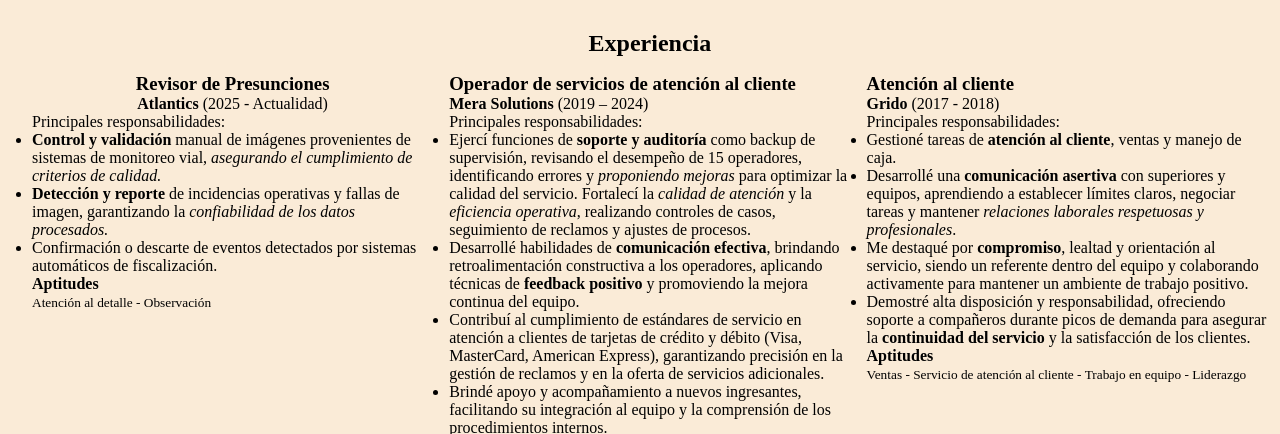
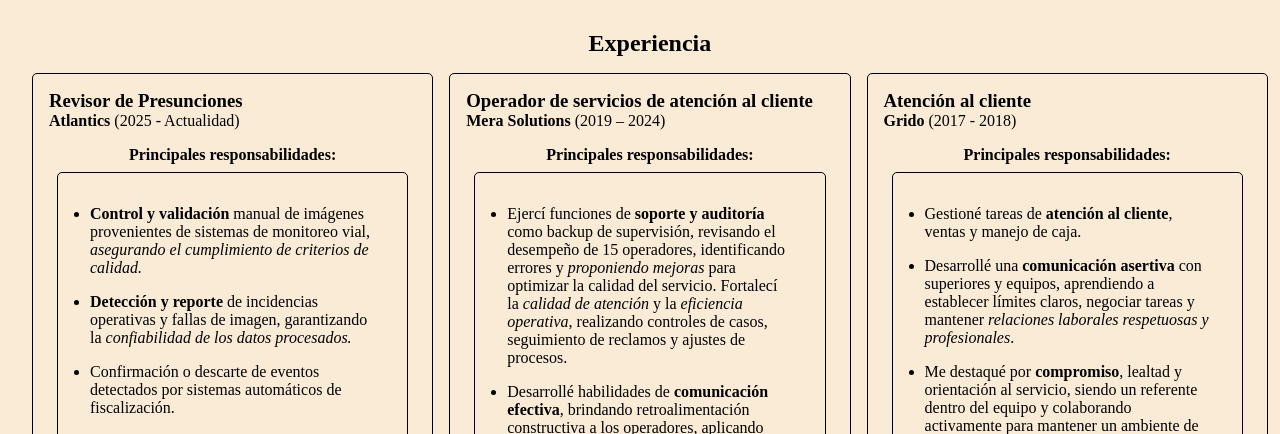
Before and after one commit to Celur/Fundamentos-front-end-UC, a plain HTML site: page curriculum.html in a window 1280 px wide. Shown: the part 335-769 px from the top of the page. Drawn offline with nearby package versions, Linux system fonts and the light colour scheme.

Commit message:
WIP: styles for experience section

```diff
--- a/curriculum.html
+++ b/curriculum.html
@@ -66,14 +66,14 @@
             </article>
             <article class="experiencia__item">
                 <header>
-                    <h3>Operador de servicios de atención al cliente</h3>
-                    <p>
+                    <h3 class="experiencia__puesto">Operador de servicios de atención al cliente</h3>
+                    <p class="experiencia__empresa">
                         <strong>Mera Solutions</strong>
                         (<time datetime="2019">2019</time> – <time datetime="2024">2024</time>)
                     </p>
                 </header>
-                <p>Principales responsabilidades: </p>
-                    <ul>
+                <p class="experiencia__descripcion">Principales responsabilidades: </p>
+                    <ul class="experiencia__lista">
                         <li>Ejercí funciones de <strong>soporte y auditoría</strong> como backup de supervisión,
                             revisando el desempeño de 15 operadores, identificando errores y <em>proponiendo
                             mejoras</em> para optimizar la calidad del servicio.
@@ -89,20 +89,20 @@
                             al equipo y la comprensión de los procedimientos internos.</li>
                     </ul>
                 <footer>
-                    <h4>Aptitudes</h4>
+                    <h4 class="experiencia__aptitudes-titulo">Aptitudes</h4>
                     <small>Feedback - Comunicación - Asesoramiento y orientación - Procesos de onbording - Experiencia del cliente - Toma de decisiones</small>
                 </footer>
             </article>
             <article class="experiencia__item">
                 <header>
-                    <h3>Atención al cliente</h3>
-                    <p>
+                    <h3 class="experiencia__puesto">Atención al cliente</h3>
+                    <p class="experiencia__empresa">
                         <strong>Grido</strong>
                         (<time datetime="2017">2017</time> - <time datetime="2018">2018</time>)
                     </p>
                 </header>
-                <p>Principales responsabilidades: </p>
-                <ul>
+                <p class="experiencia__descripcion">Principales responsabilidades: </p>
+                <ul class="experiencia__lista">
                     <li>Gestioné tareas de <strong>atención al cliente</strong>, ventas y manejo de caja.</li>
                     <li>Desarrollé una <strong>comunicación asertiva</strong> con superiores y equipos, aprendiendo a
                         establecer límites claros, negociar tareas y mantener <em>relaciones laborales
@@ -115,7 +115,7 @@
                         satisfacción de los clientes.</li>
                 </ul>
                 <footer>
-                    <h4>Aptitudes</h4>
+                    <h4 class="experiencia__aptitudes-titulo">Aptitudes</h4>
                     <small>Ventas - Servicio de atención al cliente - Trabajo en equipo - Liderazgo</small>
                 </footer>
             </article>
--- a/styles/styles.css
+++ b/styles/styles.css
@@ -55,11 +55,27 @@ body{
 
 .experiencia__titulo{
     grid-column: 1 / 4;
-    grid-row: 1;
     text-align: center;
 }
 
-.experiencia__empresa,
-.experiencia__puesto{
+.experiencia__lista{
+    display: flex;
+    flex-direction: column;
+    gap: 1rem;
+    padding: 2rem;
+    margin: 0.5rem;
+    border: solid 1px black;
+    border-radius: 5px;
+}
+
+.experiencia__descripcion{
+    font-weight: bold;
     text-align: center;
+    margin-top: 1rem;
 }
+
+.experiencia__item{
+    border: solid 1px black;
+    border-radius: 5px;
+    padding: 1rem;
+}
```
